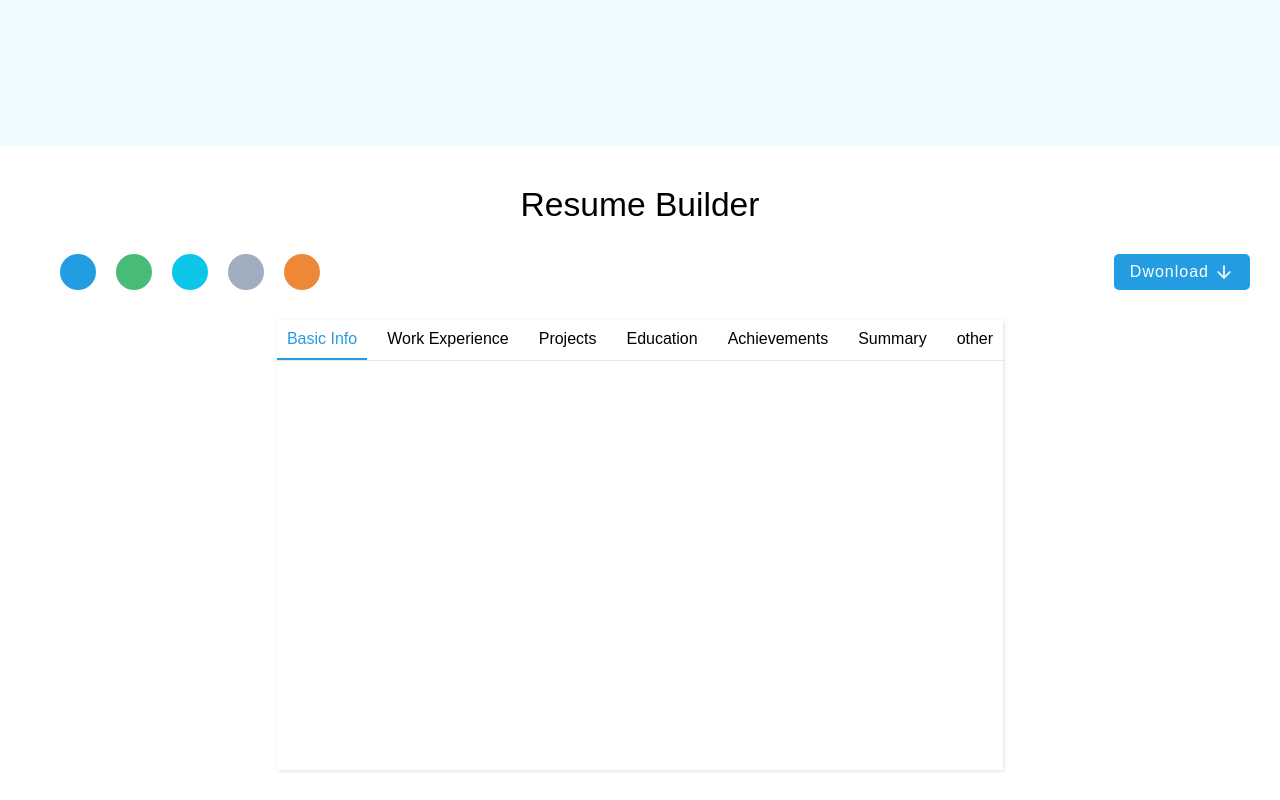
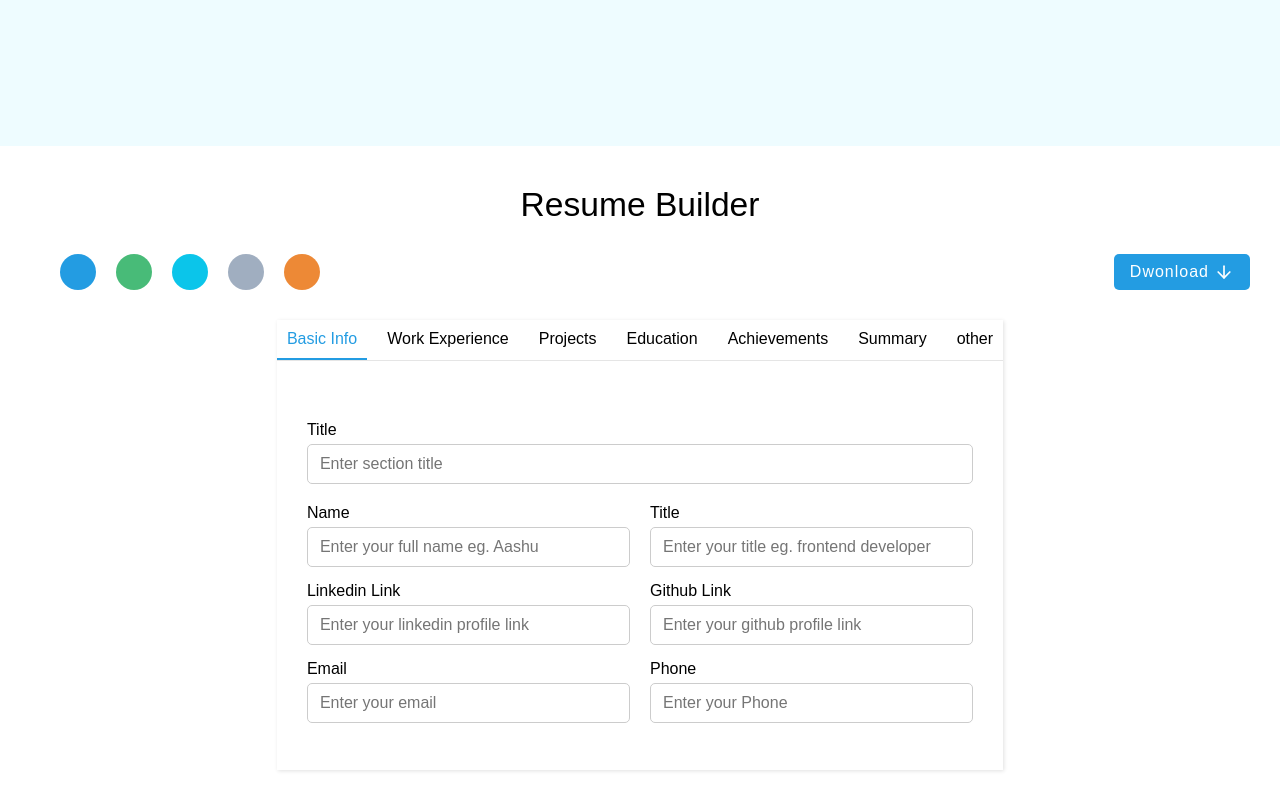
Before and after one commit to BayajidAlam/resume-builder, a React (Create React App) app: page / in a window 1280 px wide. Shown: the part 534-1334 px from the top of the page. Built offline with nearby package versions, Linux system fonts and the light colour scheme.

Commit message:
editor added

```diff
--- a/src/components/Editor/Editor.js
+++ b/src/components/Editor/Editor.js
@@ -1,21 +1,218 @@
-import React, { useState } from 'react'
-import styles from './Editor.module.css';
+import React, { useState } from "react";
+import InputControl from "../InputControl/InputControl";
+import styles from "./Editor.module.css";
 
-function Editor({sections}) {
+function Editor({ sections }) {
+  const [activeSection, setActiveSection] = useState(Object.keys(sections)[0]);
 
-  const [ activeSection, setActiveSection ] = useState(Object.keys(sections)[0])
+  const workExpBody = (
+    <div className={styles.details}>
+      <div className={styles.row}>
+        <InputControl
+          label="Title"
+          placeholder="Enter title eg.frontend developer"
+        ></InputControl>
+        <InputControl
+          label="Company Name"
+          placeholder="Enter company name eg. amazon"
+        ></InputControl>
+      </div>
+      <div className={styles.row}>
+        <InputControl
+          label="Certificate Link"
+          placeholder="Enter certificate link"
+        ></InputControl>
+        <InputControl
+          label="Location"
+          placeholder="Enter location eg. Remote"
+        ></InputControl>
+      </div>
+      <div className={styles.row}>
+        <InputControl
+          label="Start Date"
+          type="date"
+          placeholder="Enter start date of work"
+        ></InputControl>
+        <InputControl
+          label="End Date"
+          type="date"
+          placeholder="Enter end date of work"
+        ></InputControl>
+      </div>
+      <div className={styles.column}>
+        <label>Enter work description</label>
+        <InputControl placeholder="Line 1"></InputControl>
+        <InputControl placeholder="Line 2"></InputControl>
+        <InputControl placeholder="Line 3"></InputControl>
+      </div>
+    </div>
+  );
+
+  const projectBody = (
+    <div className={styles.details}>
+      <div className={styles.row}>
+        <InputControl
+          label="Title"
+          placeholder="Enter your title cg. web app"
+        ></InputControl>
+        <InputControl
+          label="Overview"
+          placeholder="Enter basic overview of project"
+        ></InputControl>
+      </div>
+      <div className={styles.row}>
+        <InputControl
+          label="Deployed Link"
+          placeholder="Enter Deploy link of project"
+        ></InputControl>
+        <InputControl
+          label="Github"
+          placeholder="Enter Github link of project"
+        ></InputControl>
+      </div>
+      <div className={styles.column}>
+        <label>Enter project description</label>
+        <InputControl placeholder="Line 1"></InputControl>
+        <InputControl placeholder="Line 2"></InputControl>
+        <InputControl placeholder="Line 3"></InputControl>
+        <InputControl placeholder="Line 4"></InputControl>
+      </div>
+    </div>
+  );
+
+  const educationBody = (
+    <div className={styles.details}>
+      <div className={styles.row}>
+        <InputControl
+          label="Title"
+          placeholder="Enter title cg. B-tech"
+        ></InputControl>
+        <InputControl
+          label="College/School Name"
+          placeholder="Enter Name of your school college"
+        ></InputControl>
+      </div>
+      <div className={styles.row}>
+        <InputControl
+          label="Start Date"
+          type="date"
+          placeholder="Enter start date of this education"
+        ></InputControl>
+        <InputControl
+          label="End Date"
+          type="date"
+          placeholder="Enter end date of this education"
+        ></InputControl>
+      </div>
+    </div>
+  );
+
+  const basicInfoBody = (
+    <div className={styles.details}>
+      <div className={styles.row}>
+        <InputControl
+          label="Name"
+          placeholder="Enter your full name eg. Aashu"
+        ></InputControl>
+        <InputControl
+          label="Title"
+          placeholder="Enter your title eg. frontend developer"
+        ></InputControl>
+      </div>
+      <div className={styles.row}>
+        <InputControl
+          label="Linkedin Link"
+          placeholder="Enter your linkedin profile link"
+        ></InputControl>
+        <InputControl
+          label="Github Link"
+          placeholder="Enter your github profile link"
+        ></InputControl>
+      </div>
+      <div className={styles.row}>
+        <InputControl
+          label="Email"
+          placeholder="Enter your email"
+        ></InputControl>
+        <InputControl
+          label="Phone"
+          placeholder="Enter your Phone"
+        ></InputControl>
+      </div>
+    </div>
+  );
+
+  const acheivementsBody = (
+    <div className={styles.details}>
+      <div className={styles.column}>
+        <label>List your achievements</label>
+        <InputControl placeholder="Line 1"></InputControl>
+        <InputControl placeholder="Line 2"></InputControl>
+        <InputControl placeholder="Line 3"></InputControl>
+        <InputControl placeholder="Line 4"></InputControl>
+      </div>
+    </div>
+  );
+
+  const summaryBody = (
+    <div className={styles.details}>
+      <InputControl
+        label="Summary"
+        placeholder="Enter your objective/summary"
+      ></InputControl>
+    </div>
+  );
+
+  const othersBody = (
+    <div className={styles.details}>
+      <InputControl label="Others" placeholder="Enter something"></InputControl>
+    </div>
+  );
+
+  const generateBody = () => {
+    switch (sections[activeSection]) {
+      case sections.basicInfo:
+        return basicInfoBody;
+      case sections.workExp:
+        return workExpBody;
+      case sections.project:
+        return projectBody;
+      case sections.education:
+        return educationBody;
+      case sections.achievement:
+        return acheivementsBody;
+      case sections.summary:
+        return summaryBody;
+      case sections.other:
+        return othersBody;
+      default:
+        return null;
+    }
+  };
+
   return (
     <div className={styles.container}>
       <div className={styles.header}>
-        {Object.keys(sections)?.map(key=><div className={`${styles.section} ${activeSection === key ?styles.active: ""}`}
-        key={key}
-        onClick={()=>setActiveSection(key)}
-        >
-          {sections[key]}
-        </div>)}
+        {Object.keys(sections)?.map((key) => (
+          <div
+            className={`${styles.section} ${
+              activeSection === key ? styles.active : ""
+            }`}
+            key={key}
+            onClick={() => setActiveSection(key)}
+          >
+            {sections[key]}
+          </div>
+        ))}
+      </div>
+      <div className={styles.body}>
+        <InputControl label="Title" placeholder="Enter section title" />
+        {
+          generateBody()
+        }
       </div>
     </div>
-  )
+  );
 }
 
-export default Editor
+export default Editor;
--- a/src/components/Editor/Editor.module.css
+++ b/src/components/Editor/Editor.module.css
@@ -27,3 +27,31 @@
   border-bottom: 2px solid #239ce2;
   color: #239ce2;
 }
+
+.body{
+  padding: 30px;
+  display: flex;
+  flex-direction: column;
+  gap: 20px;
+}
+
+.details{
+  display: flex;
+  flex-direction: column;
+  gap: 15px;
+}
+
+.details .row{
+  display: flex;
+  gap: 20px;
+}
+
+.details .column{
+  display: flex;
+  flex-direction: column;
+  gap: 10px;
+}
+
+.details .row >div{
+  flex: 1;
+}
--- /dev/null
+++ b/src/components/InputControl/InputControl.js
@@ -0,0 +1,11 @@
+import React from "react";
+import styles from "./InputControl.module.css";
+
+function InputControl({ label, ...props }) {
+  return <div className={styles.container}>
+    {label && <label>{label}</label>}
+    <input type="text"  {...props}/>
+  </div>;
+}
+
+export default InputControl;
--- /dev/null
+++ b/src/components/InputControl/InputControl.module.css
@@ -0,0 +1,26 @@
+.container{
+  display: flex;
+  flex-direction: column;
+  gap: 5px;
+}
+
+label{
+  font-weight: 500;
+  font-size: 1rem;
+}
+
+input{
+  border: 1px solid #cccccc;
+  outline: none;
+  padding: 10px 12px;
+  font-size: 1rem;
+  border-radius: 5px;
+}
+
+input:hover{
+  border: 1px solid #adadad;
+}
+
+input:focus{
+  border: 1px solid #239ce2;
+}
```
